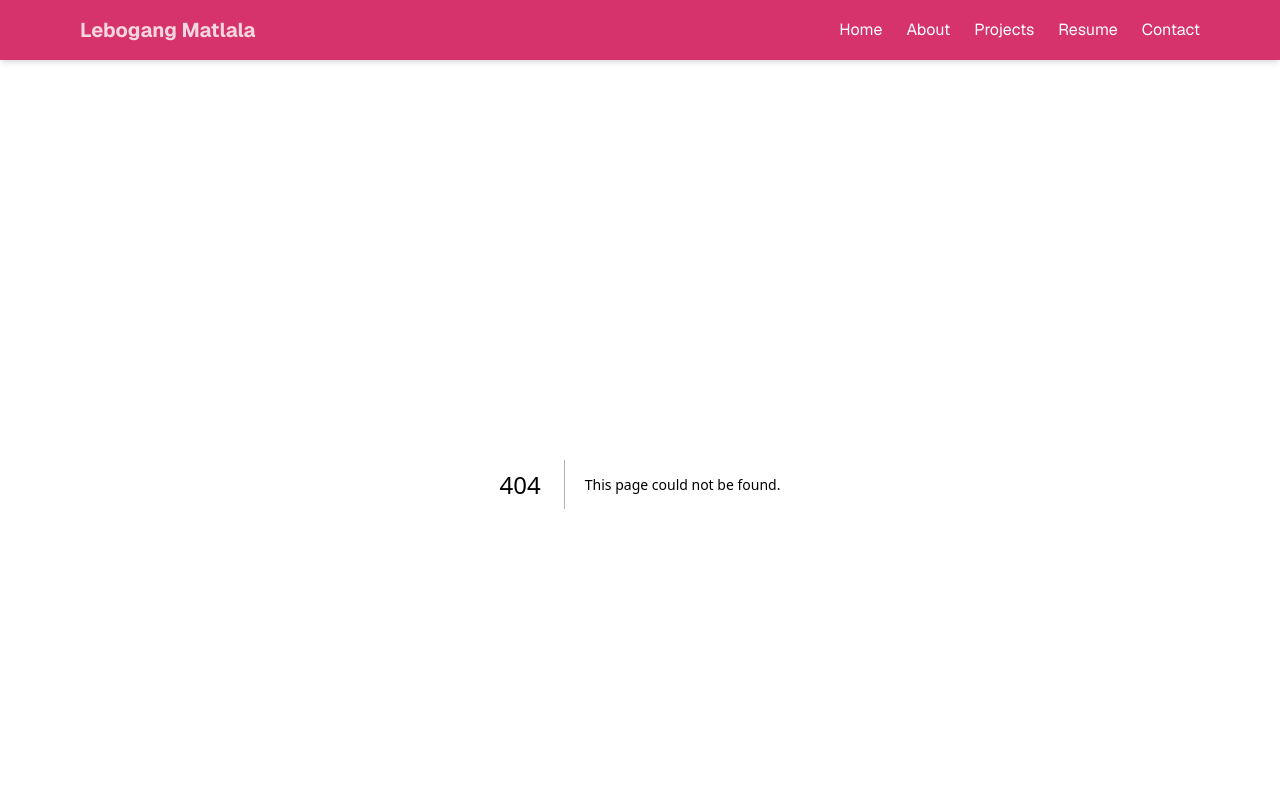
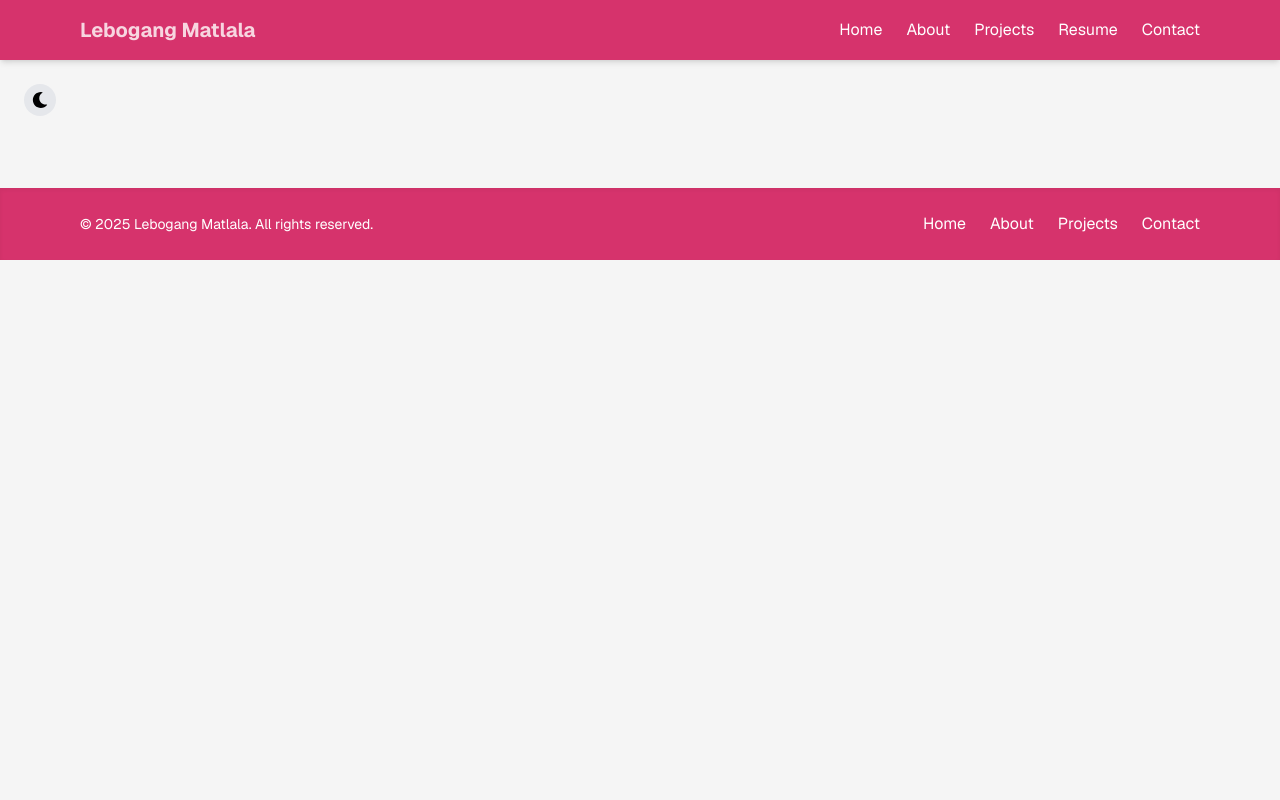
Before and after one commit to lebogangMatlala/LebogangMatlalaPortfolio, a Next.js app: page /components/ThemeToggle in a window 1280 px wide. Before the commit this address had no page. Shown: the top 800 px of the page. Built offline with nearby package versions, Linux system fonts and the light colour scheme.

Commit message:
last chages friday

```diff
--- a/app/about/page.js
+++ b/app/about/page.js
@@ -5,18 +5,18 @@ import { motion } from "framer-motion";
 import Image from "next/image";
 const educationItems = [
   {
+    date: "2023 - Present",
+    title: "Advanced Diploma in Computer Science (Ongoing)",
+    subtitle: "Tshwane University of Technology",
+    description:
+      "Deepening knowledge in computer science, including algorithms, software engineering, and system design.",
+  },
+  {
     date: "2013 - 2018",
     title: "N.DIP Information Technology (Technical Applications)",
     subtitle: "Tshwane University of Technology",
     description:
       "Focused on software development, system analysis, and IT project management with hands-on practical experience.",
-    },
-    {
-        date: "2023 - Present",
-        title: "Advanced Diploma in Computer Science (Ongoing)",
-        subtitle: "Tshwane University of Technology",
-        description:
-            "Deepening knowledge in computer science, including algorithms, software engineering, and system design.",
   },
   {
     date: "2007 - 2012",
@@ -168,7 +168,7 @@ export default function About() {
         <header className="mb-16 text-center md:text-left">
           <h1 className="text-5xl font-extrabold text-primary mb-4">About Me</h1>
           <p className="max-w-3xl mx-auto md:mx-0 text-lg leading-relaxed">
-                {"I'm "} Lebogang Matlala, a passionate full stack software developer specializing in Java backend and modern frontend technologies such as React and Ionic. With hands-on experience deploying cloud-native applications on Microsoft Azure and Google Cloud, I excel in delivering scalable, maintainable, and user-friendly software solutions. I thrive in collaborative environments and continuously sharpen my skills to keep up with the evolving tech landscape. Below you will find
+            {"I"}&apos;{"m"} Lebogang Matlala, a passionate full stack software developer specializing in Java backend and modern frontend technologies such as React and Ionic. With hands-on experience deploying cloud-native applications on Microsoft Azure and Google Cloud, I excel in delivering scalable, maintainable, and user-friendly software solutions. I thrive in collaborative environments and continuously sharpen my skills to keep up with the evolving tech landscape. Below you will find
             my educational background, work experience, achievements, and skills.
           </p>
         </header>
--- /dev/null
+++ b/app/components/ThemeToggle/page.js
@@ -0,0 +1,25 @@
+// components/ThemeToggle.js
+'use client';
+
+import { useTheme } from 'next-themes';
+import { useEffect, useState } from 'react';
+import { FaSun, FaMoon } from 'react-icons/fa';
+
+export default function ThemeToggle() {
+  const { theme, setTheme } = useTheme();
+  const [mounted, setMounted] = useState(false);
+
+  useEffect(() => setMounted(true), []);
+
+  if (!mounted) return null;
+
+  return (
+    <button
+      onClick={() => setTheme(theme === 'dark' ? 'light' : 'dark')}
+      className="p-2 rounded-full bg-gray-200 dark:bg-gray-800 text-black dark:text-white hover:scale-105 transition"
+      aria-label="Toggle Theme"
+    >
+      {theme === 'dark' ? <FaSun /> : <FaMoon />}
+    </button>
+  );
+}
--- a/app/contact/page.js
+++ b/app/contact/page.js
@@ -15,7 +15,7 @@ export default function Contact() {
       >
         <h1 className="text-4xl sm:text-5xl font-bold text-primary mb-4">Contact Me</h1>
         <p className="text-lg">
-          Have a question, proposal, or just want to say hi? Fill out the form below 👇
+        {"Let"}&apos;{"s"} build something great together! Whether {"it"}&apos;{"s"} a job offer, collaboration, or just a quick hello,drop me a message below 👇
         </p>
       </motion.div>
 
--- a/app/page.js
+++ b/app/page.js
@@ -36,7 +36,7 @@ export default function Home() {
           </h1>
           <p className="text-lg max-w-xl dark:text-neutral-300">
           {"I"}&apos;{"m"}
-            <span className="text-secondary font-semibold">Lebogang Matlala</span>, a full stack
+            <span className="text-secondary font-semibold"> Lebogang Matlala</span>, a full stack
             developer building impactful solutions with <strong>Java, Spring Boot, React</strong> and{" "}
             <strong>Azure</strong>. I’m passionate about clean code and user-first experiences.
           </p>
--- a/package.json
+++ b/package.json
@@ -11,6 +11,7 @@
   "dependencies": {
     "framer-motion": "^12.18.1",
     "next": "15.3.4",
+    "next-themes": "^0.4.6",
     "nodemailer": "^7.0.3",
     "react": "^19.0.0",
     "react-dom": "^19.0.0",
```
Also changed, not shown: public/citi.png, 1 other file (tests, documents, lock files or other folders). Lines whose indentation alone changed are shown as unchanged.
